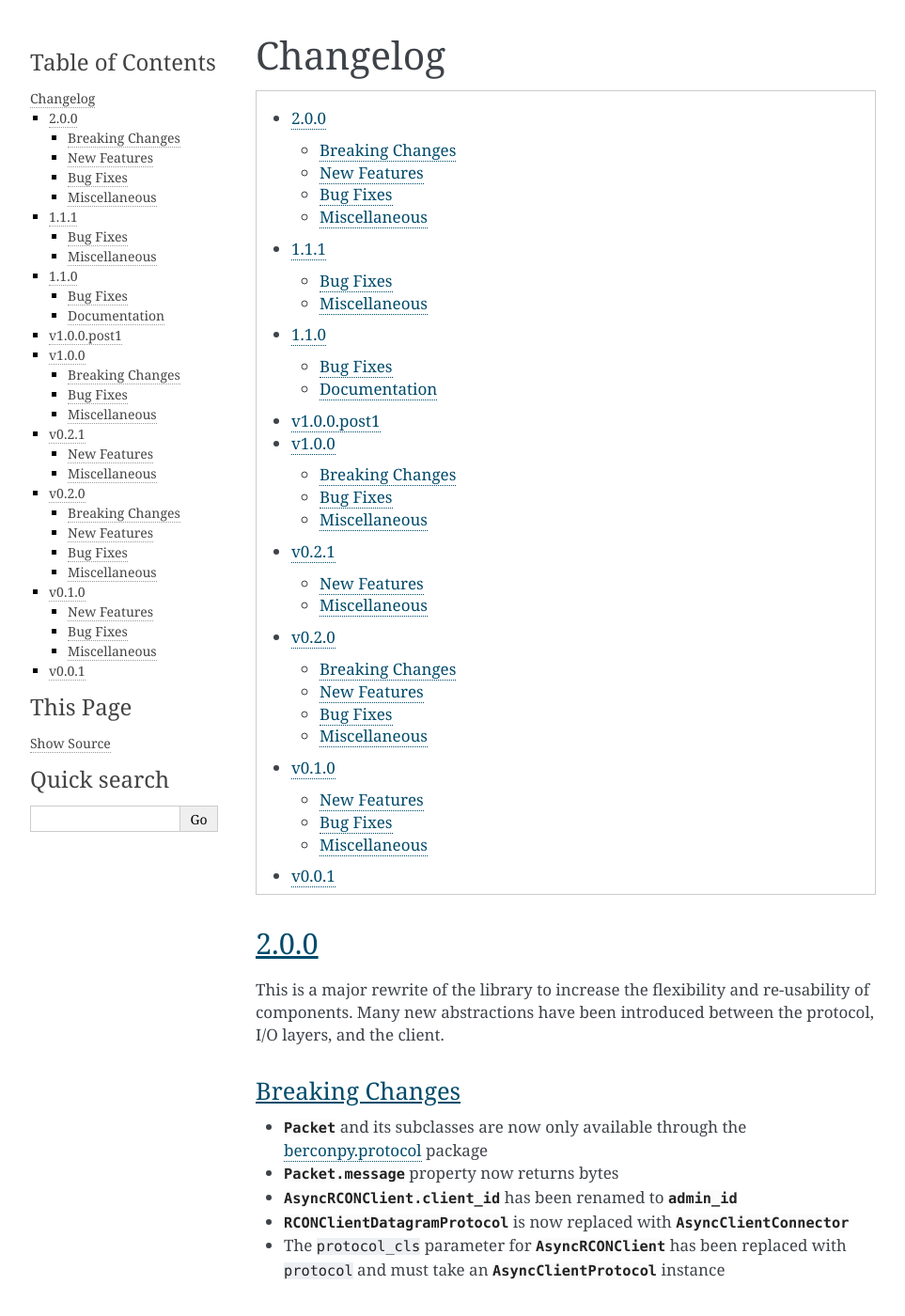
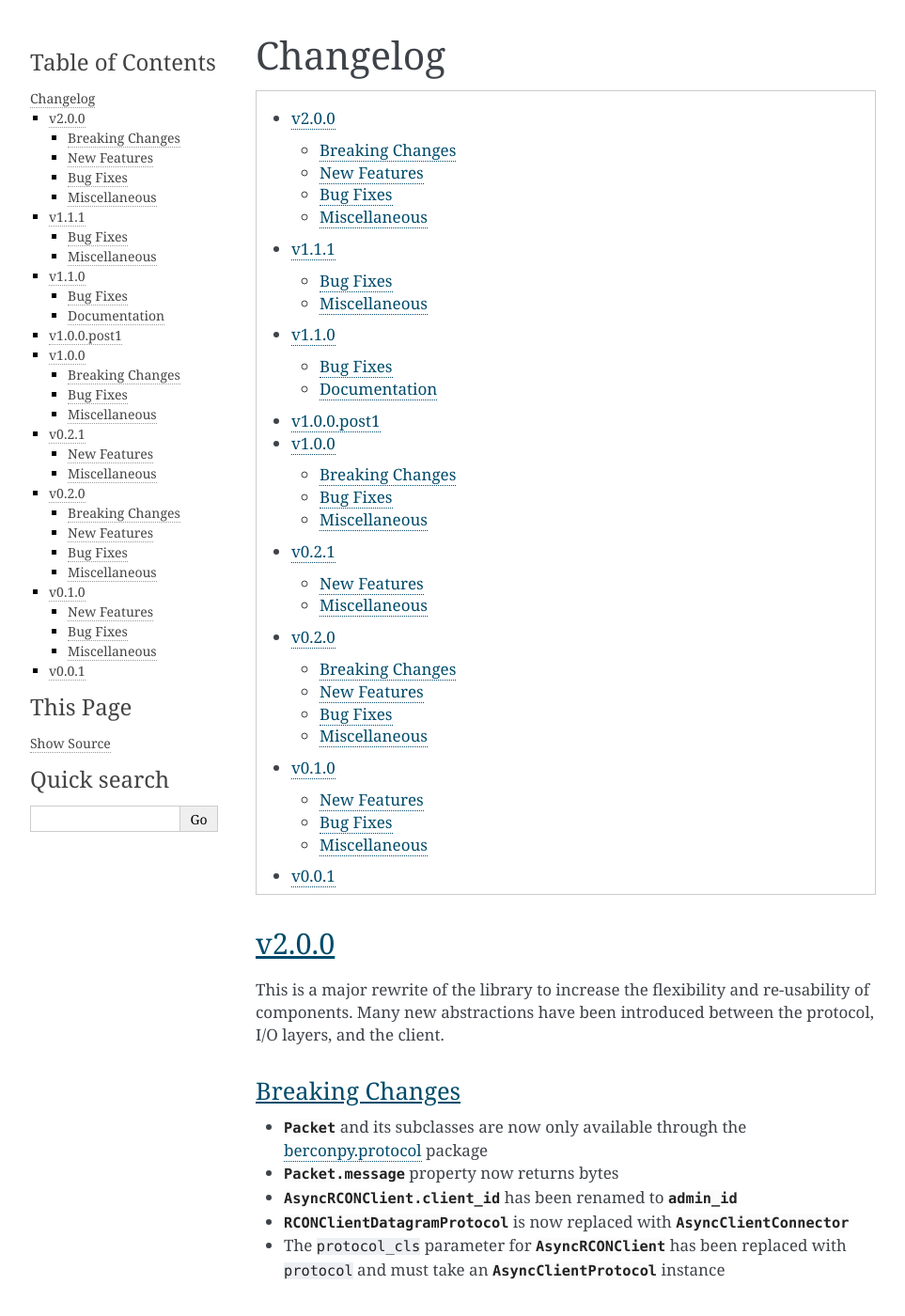
Before and after one commit to thegamecracks/berconpy, a Sphinx documentation site: the page built from docs/source/changelog.rst, in a window 1280 px wide and 1400 px high. Shown: the whole window at 94% size, without its empty margins (148-1111 px from the left). Built offline with Sphinx 7.4.7, drawn with Linux system fonts in a browser that asks for light colours; some of the changed text lies outside the part shown.

Commit message:
Add missing "v" prefix for changelog versions

```diff
--- a/docs/source/changelog.rst
+++ b/docs/source/changelog.rst
@@ -5,8 +5,8 @@ Changelog
   :depth: 2
   :local:
 
-2.0.0
------
+v2.0.0
+------
 
 This is a major rewrite of the library to increase the flexibility and
 re-usability of components. Many new abstractions have been introduced
@@ -68,8 +68,8 @@ Miscellaneous
   using DEBUG logging level
 * Add this changelog to the documentation
 
-1.1.1
------
+v1.1.1
+------
 
 Bug Fixes
 ^^^^^^^^^
@@ -85,8 +85,8 @@ Miscellaneous
 * Clean up table of contents
 * Fix docs/ Makefile building in the wrong directory
 
-1.1.0
------
+v1.1.0
+------
 
 Bug Fixes
 ^^^^^^^^^
```
